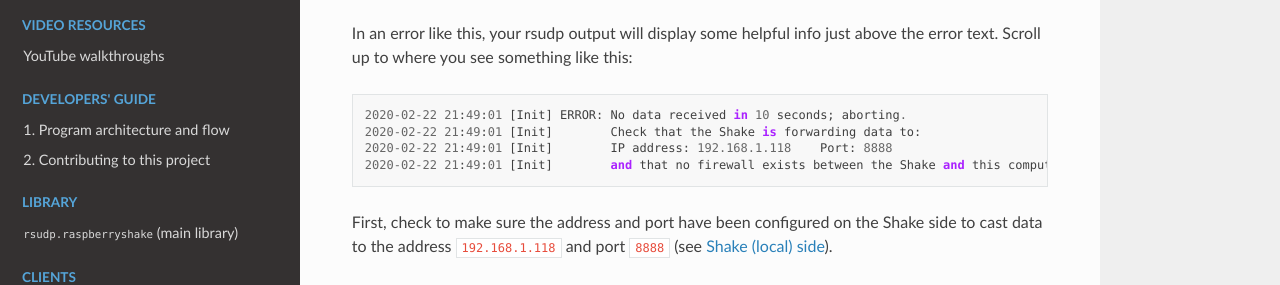
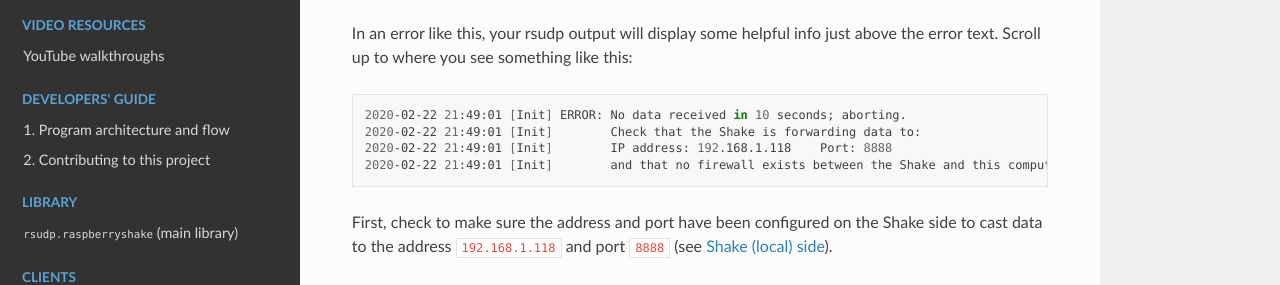
Before and after one commit to raspishake/rsudp, a Sphinx documentation site: the page built from docs/troubleshooting.rst, in a window 1280 px wide and 900 px high, scrolled down 430 px. Shown: the part 152-437 px from the top of the window. Built offline with Sphinx 7.4.7 and the Read the Docs theme 2.0.0, drawn with Linux system fonts in a browser that asks for light colours; the version number is read from the project's files by our own code.

Commit message:
modifying troubleshooting

```diff
--- a/docs/troubleshooting.rst
+++ b/docs/troubleshooting.rst
@@ -26,7 +26,9 @@ things is wrong:
 #. There is a firewall between your computer and the Shake (see :ref:`middle`)
 
 In an error like this, your rsudp output will display some helpful info just
-above the error text. Scroll up to where you see something like this::
+above the error text. Scroll up to where you see something like this:
+
+.. code-block:: bash
 
     2020-02-22 21:49:01 [Init] ERROR: No data received in 10 seconds; aborting.
     2020-02-22 21:49:01 [Init]        Check that the Shake is forwarding data to:
```
